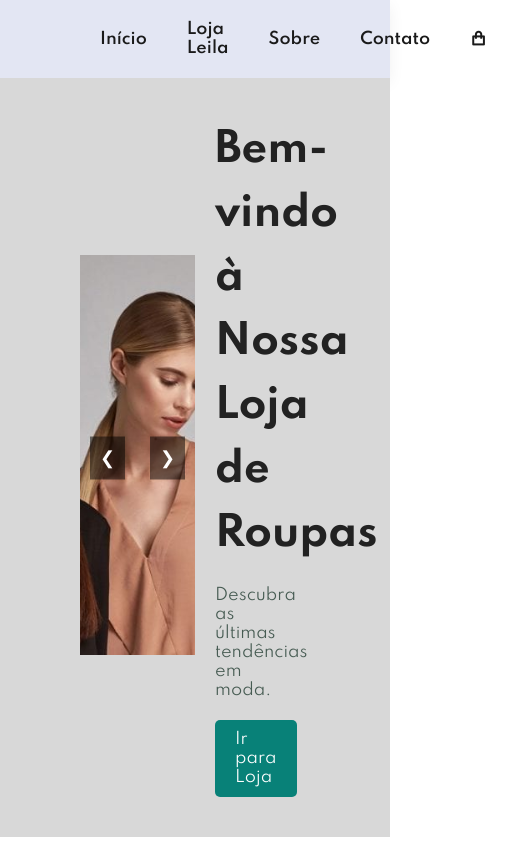
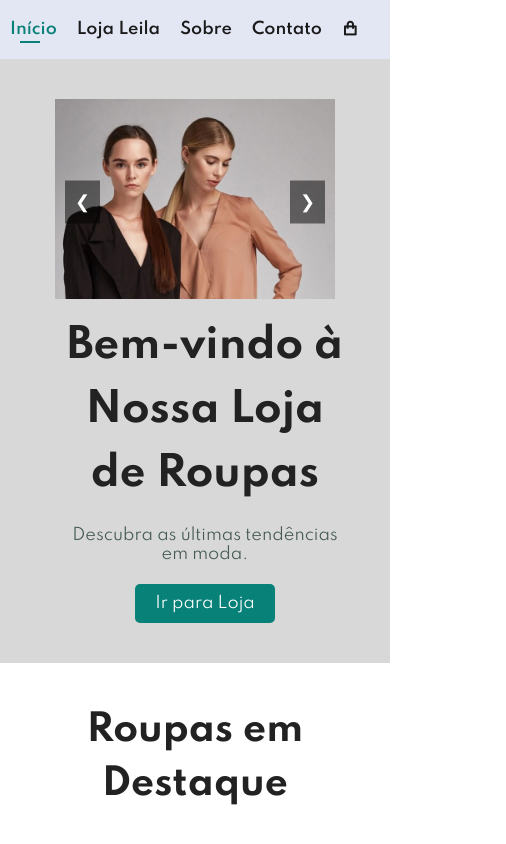
Before and after one commit to GuilhermePereiraSa/lojaRoupa, a website: page index.html in a window 390 px wide. Shown: the top 844 px of the page, 506 px wide, since content can reach past the window. Drawn offline with nearby package versions, Linux system fonts and the light colour scheme.

Commit message:
responsividade global adicionada e nas páginas about, shop, index.

```diff
--- a/css/about.css
+++ b/css/about.css
@@ -6,55 +6,6 @@ body {
   min-height: 100vh;
   display: flex;
   flex-direction: column;
-}
-
-#header{
-    display: flex;
-    align-items: center;
-    justify-content: space-between;
-    padding: 20px 80px;
-    background: #E3E6F3;
-    box-shadow: 0 5px 15px rgba(0,0,0,0.06);
-}
-
-#navbar{
-    display: flex;
-    align-items: center;
-    justify-content: center;
-}
-
-#navbar li{
-    list-style: none;
-    padding: 0 20px;
-    /* position absolute of active after */
-    position: relative;
-}
-
-#navbar li a{
-    text-decoration: none;
-    font-size: 16px;
-    font-weight: 600;
-    color: #1a1a1a;
-    transition: 0.3s ease;
-}
-
-/* active - been on the current page underline */
-
-#navbar li a:hover,
-#navbar li a:hover.active{
-    color: #088178;
-}
-
-#navbar li a:hover.active::after,
-#navbar li a:hover::after{
-    content: "";
-    width: 30%;
-    height: 2px;
-    background-color: #088178;
-    position: absolute;
-    bottom: -4px;
-    left: 20px;
-
 }
 
 /* Hero Section */
@@ -151,3 +102,9 @@ body {
 .about-section li {
     margin-bottom: 10px;
 }
+
+@media (max-width: 600px) {
+    #about {
+        padding: 40px 40px;
+    }
+}
--- a/css/cart.css
+++ b/css/cart.css
@@ -6,55 +6,6 @@ body {
   min-height: 100vh;
   display: flex;
   flex-direction: column;
-}
-
-#header{
-    display: flex;
-    align-items: center;
-    justify-content: space-between;
-    padding: 20px 80px;
-    background: #E3E6F3;
-    box-shadow: 0 5px 15px rgba(0,0,0,0.06);
-}
-
-#navbar{
-    display: flex;
-    align-items: center;
-    justify-content: center;
-}
-
-#navbar li{
-    list-style: none;
-    padding: 0 20px;
-    /* position absolute of active after */
-    position: relative;
-}
-
-#navbar li a{
-    text-decoration: none;
-    font-size: 16px;
-    font-weight: 600;
-    color: #1a1a1a;
-    transition: 0.3s ease;
-}
-
-/* active - been on the current page underline */
-
-#navbar li a:hover,
-#navbar li a:hover.active{
-    color: #088178;
-}
-
-#navbar li a:hover.active::after,
-#navbar li a:hover::after{
-    content: "";
-    width: 30%;
-    height: 2px;
-    background-color: #088178;
-    position: absolute;
-    bottom: -4px;
-    left: 20px;
-
 }
 
 /* Cart Section */
--- a/css/contact.css
+++ b/css/contact.css
@@ -50,52 +50,3 @@ body {
   display: flex;
   flex-direction: column;
 }
-
-#header{
-    display: flex;
-    align-items: center;
-    justify-content: space-between;
-    padding: 20px 80px;
-    background: #E3E6F3;
-    box-shadow: 0 5px 15px rgba(0,0,0,0.06);
-}
-
-#navbar{
-    display: flex;
-    align-items: center;
-    justify-content: center;
-}
-
-#navbar li{
-    list-style: none;
-    padding: 0 20px;
-    /* position absolute of active after */
-    position: relative;
-}
-
-#navbar li a{
-    text-decoration: none;
-    font-size: 16px;
-    font-weight: 600;
-    color: #1a1a1a;
-    transition: 0.3s ease;
-}
-
-/* active - been on the current page underline */
-
-#navbar li a:hover,
-#navbar li a:hover.active{
-    color: #088178;
-}
-
-#navbar li a:hover.active::after,
-#navbar li a:hover::after{
-    content: "";
-    width: 30%;
-    height: 2px;
-    background-color: #088178;
-    position: absolute;
-    bottom: -4px;
-    left: 20px;
-
-}
--- a/css/globals.css
+++ b/css/globals.css
@@ -47,3 +47,66 @@ p {
 .section-m1 {
   margin: 40px 0;
 }
+
+/* Header formatting */
+
+#header{
+    display: flex;
+    align-items: center;
+    justify-content: space-between;
+    padding: 20px 80px;
+    background: #E3E6F3;
+    box-shadow: 0 5px 15px rgba(0,0,0,0.06);
+}
+
+#navbar{
+    display: flex;
+    align-items: center;
+    justify-content: center;
+}
+
+#navbar li{
+    list-style: none;
+    padding: 0 20px;
+    /* position absolute of active after */
+    position: relative;
+}
+
+#navbar li a{
+    text-decoration: none;
+    font-size: 16px;
+    font-weight: 600;
+    color: #1a1a1a;
+    transition: 0.3s ease;
+}
+
+/* active - been on the current page underline */
+
+#navbar li a:hover,
+#navbar li a.active{
+    color: #088178;
+}
+
+#navbar li a.active::after,
+#navbar li a:hover::after{
+    content: "";
+    width: 30%;
+    height: 2px;
+    background-color: #088178;
+    position: absolute;
+    bottom: -4px;
+    left: 20px;
+
+}
+
+@media (max-width: 530px) {
+  #header {
+    padding: 20px 0px;
+  }
+  #navbar li {
+    padding: 0 10px;
+  }
+  .section-p1 {
+    padding: 40px 40px;
+  }
+}
--- a/css/shop.css
+++ b/css/shop.css
@@ -9,59 +9,10 @@ body {
   flex-direction: column;
 }
 
-#header{
-    display: flex;
-    align-items: center;
-    justify-content: space-between;
-    padding: 20px 80px;
-    background: #E3E6F3;
-    box-shadow: 0 5px 15px rgba(0,0,0,0.06);
-}
-
-#navbar{
-    display: flex;
-    align-items: center;
-    justify-content: center;
-}
-
-#navbar li{
-    list-style: none;
-    padding: 0 20px;
-    /* position absolute of active after */
-    position: relative;
-}
-
-#navbar li a{
-    text-decoration: none;
-    font-size: 16px;
-    font-weight: 600;
-    color: #1a1a1a;
-    transition: 0.3s ease;
-}
-
-/* active - been on the current page underline */
-
-#navbar li a:hover,
-#navbar li a.active{
-    color: #088178;
-}
-
-#navbar li a.active::after,
-#navbar li a:hover::after{
-    content: "";
-    width: 30%;
-    height: 2px;
-    background-color: #088178;
-    position: absolute;
-    bottom: -4px;
-    left: 20px;
-
-}
-
 /* Hero Section */
 #hero {
     background-image: url("../img/banner/b2.jpg");
-    padding: 40px 80px;
+    padding: 40px 10px;
     display: flex;
     align-items: center;
     justify-content: space-between;
@@ -185,3 +136,13 @@ body {
 #pagination a i {
     font-size: 20px;
 }
+
+@media (max-width: 600px) {
+    #hero {
+        padding: 40px 10px;
+    }
+    .hero-text {
+        width: 80%;
+        padding-left: 20px;
+    }
+}
--- a/css/style.css
+++ b/css/style.css
@@ -6,55 +6,6 @@ body {
   min-height: 100vh;
   display: flex;
   flex-direction: column;
-}
-
-#header{
-    display: flex;
-    align-items: center;
-    justify-content: space-between;
-    padding: 20px 80px;
-    background: #E3E6F3;
-    box-shadow: 0 5px 15px rgba(0,0,0,0.06);
-}
-
-#navbar{
-    display: flex;
-    align-items: center;
-    justify-content: center;
-}
-
-#navbar li{
-    list-style: none;
-    padding: 0 20px;
-    /* position absolute of active after */
-    position: relative;
-}
-
-#navbar li a{
-    text-decoration: none;
-    font-size: 16px;
-    font-weight: 600;
-    color: #1a1a1a;
-    transition: 0.3s ease;
-}
-
-/* active - been on the current page underline */
-
-#navbar li a:hover,
-#navbar li a:hover.active{
-    color: #088178;
-}
-
-#navbar li a:hover.active::after,
-#navbar li a:hover::after{
-    content: "";
-    width: 30%;
-    height: 2px;
-    background-color: #088178;
-    position: absolute;
-    bottom: -4px;
-    left: 20px;
-
 }
 
 /* Hero Section */
@@ -158,7 +109,7 @@ body {
 
 .pro-container {
     display: flex;
-    justify-content: space-between;
+    justify-content: space-around;
     padding-top: 20px;
     flex-wrap: wrap;
 }
@@ -229,3 +180,25 @@ body {
     bottom: 20px;
     right: 10px;
 }
+
+@media (max-width: 800px) {
+    #hero {
+        padding: 40px 20px;
+    }
+    .hero-text {
+        width: 90%;
+        padding-top: 10px;;
+        padding-left: 20px;
+        text-align: center;
+    }
+    .hero-container {
+        flex-direction: column;
+    }
+    .carousel {
+        width: 80%;
+    }
+    .carousel-item img {
+        width: 100%;
+        height: 200px;
+    }
+}
```
